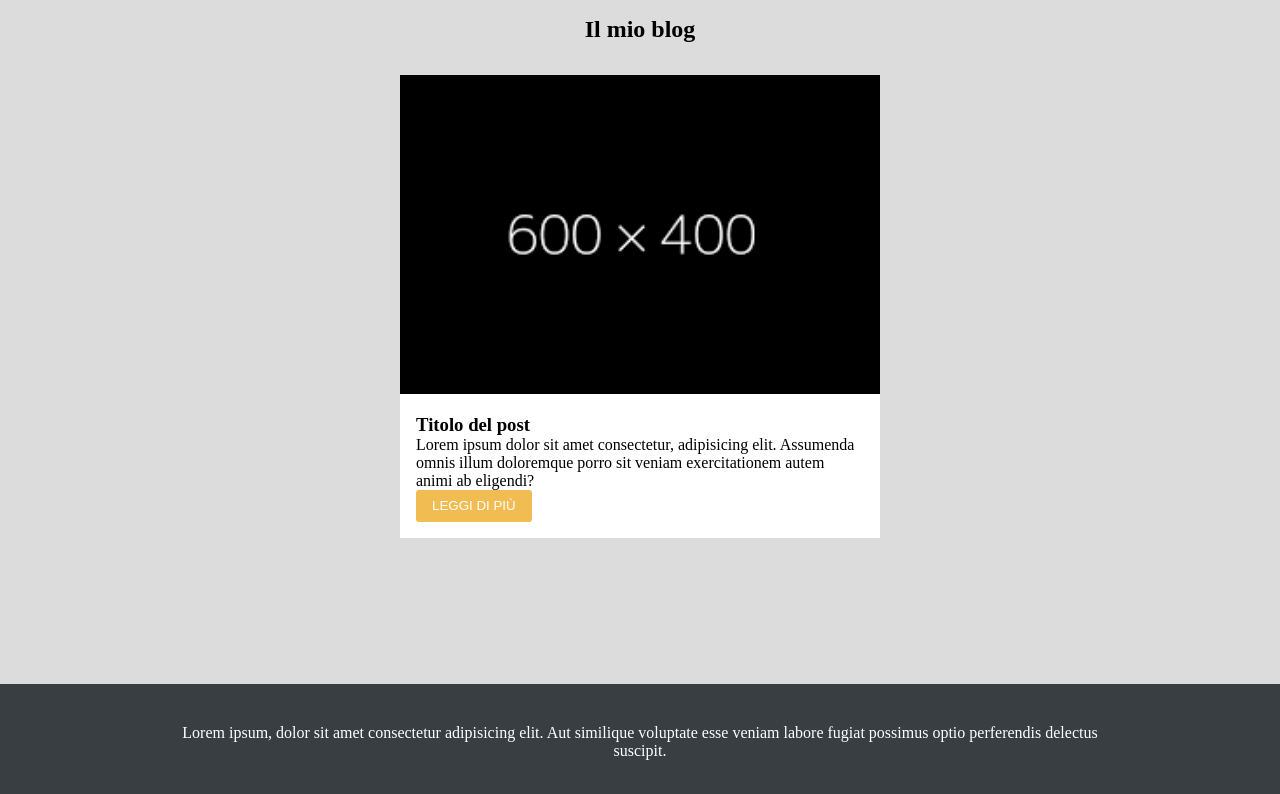
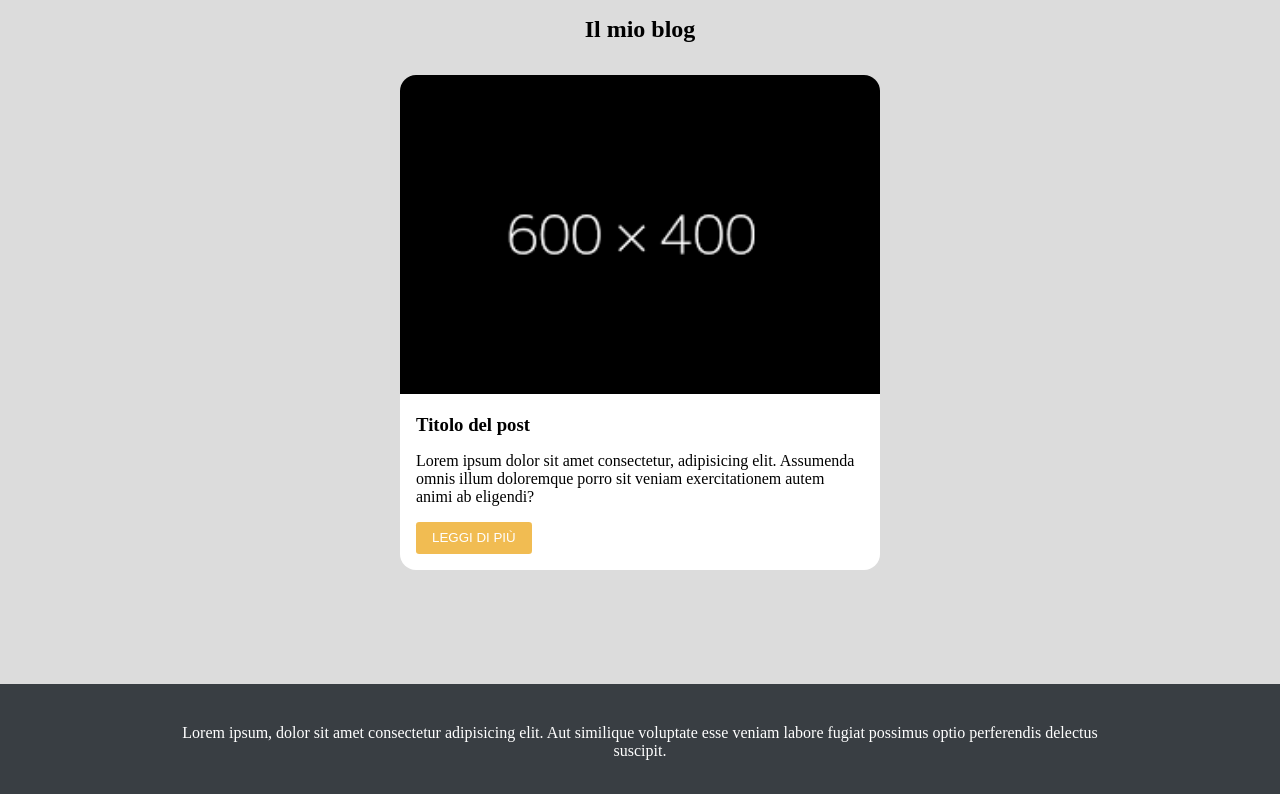
Before and after one commit to giovanni-arduini/react-components, a React (Vite) app: page / in a window 1280 px wide. Shown: the top 794 px of the page. Built offline with nearby package versions, Linux system fonts and the light colour scheme.

Commit message:
ADD Card.module.css

```diff
--- /dev/null
+++ b/src/components/posts/Card.module.css
@@ -0,0 +1,23 @@
+.card {
+  background-color: white;
+  max-width: 30rem;
+  border-radius: 1rem;
+  overflow: hidden;
+}
+
+.thumbnail {
+  max-width: 100%;
+  width: 100%;
+}
+
+.body {
+  padding: 1rem;
+}
+
+.title {
+  margin-bottom: 1rem;
+}
+
+.description {
+  margin-bottom: 1rem;
+}
--- a/src/components/posts/card.jsx
+++ b/src/components/posts/card.jsx
@@ -1,15 +1,16 @@
 import image from "../../assets/images.png";
 import Button from "../UI/button/button";
+import style from "./Card.module.css";
 
 export default function card() {
   return (
-    <div className="post-card">
+    <div className={style.card}>
       <div className="card-image">
-        <img className="post-thumb" src={image} alt="" />
+        <img className={style.thumbnail} src={image} alt="" />
       </div>
-      <div className="card-body">
-        <h3 className="post-title">Titolo del post</h3>
-        <div className="post-description">
+      <div className={style.body}>
+        <h3 className={style.title}>Titolo del post</h3>
+        <div className={style.description}>
           Lorem ipsum dolor sit amet consectetur, adipisicing elit. Assumenda
           omnis illum doloremque porro sit veniam exercitationem autem animi ab
           eligendi?
--- a/src/index.css
+++ b/src/index.css
@@ -11,10 +11,10 @@ ol {
   list-style: none;
 }
 
-img {
+/* img {
   max-width: 100%;
   width: 100%;
-}
+} */
 
 /* Layout */
 
@@ -52,15 +52,6 @@ body {
   width: 100%;
 }
 
-.post-card {
-  background-color: white;
-  max-width: 30rem;
-}
-
-.card-body {
-  padding: 1rem;
-}
-
 footer {
   background-color: rgb(57, 62, 67);
   color: white;
```
